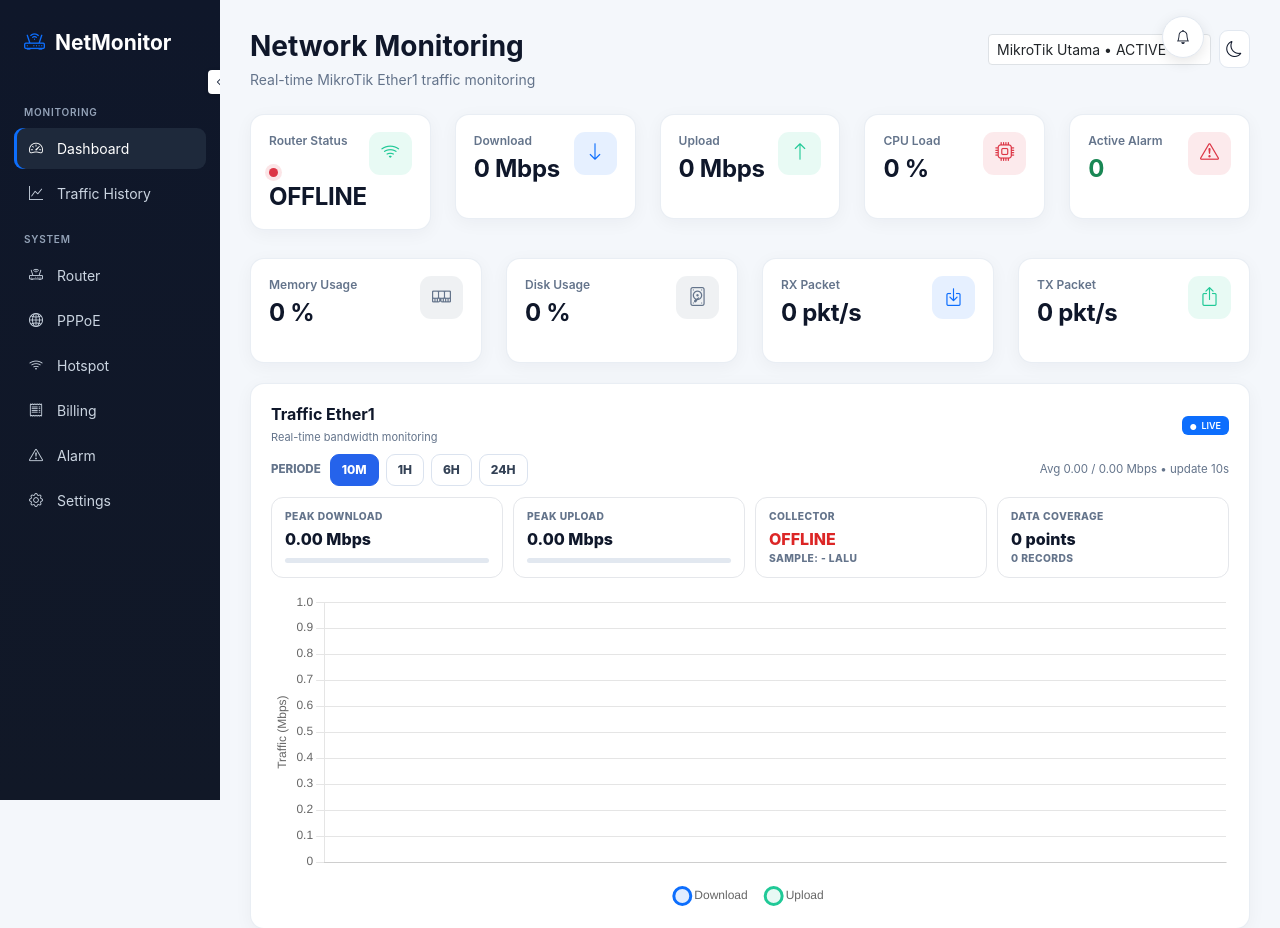
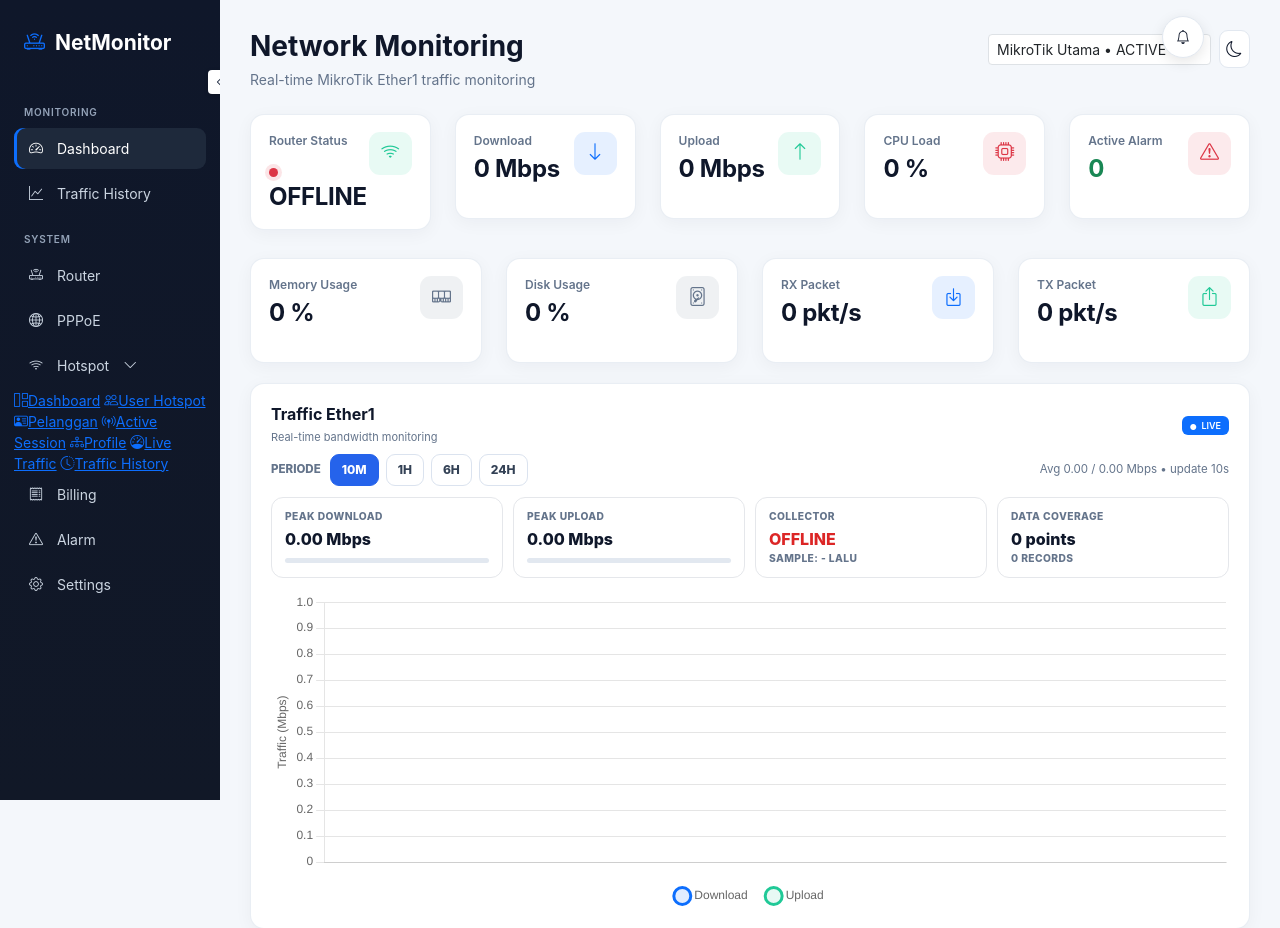
Before and after one commit to ryanby7889-cpu/NetworkMonitor, a PHP site: page /NetworkMonitor/dashboard/index.php in a window 1280 px wide. Shown: the top 928 px of the page. Run offline with PHP 8.4, Linux system fonts and the light colour scheme; data comes from the database, SQL or seed files in the repository; data that the repository does not hold is empty.

Commit message:
Add Hotspot submenu navigation

```diff
--- a/includes/sidebar.php
+++ b/includes/sidebar.php
@@ -1,88 +1,38 @@
 <?php
 $activeMenu = $activeMenu ?? '';
+$hotspotView = $hotspotView ?? '';
 ?>
 
 <div class="sidebar" id="netSidebar">
-    <div class="logo">
-        <i class="bi bi-router"></i>
-        <span>NetMonitor</span>
+    <div class="logo"><i class="bi bi-router"></i><span>NetMonitor</span></div>
+    <button type="button" class="sidebar-toggle" id="sidebarToggle" title="Show / Hide Sidebar" aria-label="Show / Hide Sidebar" aria-expanded="true"><i class="bi bi-chevron-left"></i></button>
+    <div class="menu-title"><span>Monitoring</span></div>
+    <a href="../dashboard/index.php" class="menu-item <?= $activeMenu === 'dashboard' ? 'active' : '' ?>" title="Dashboard"><i class="bi bi-speedometer2"></i><span>Dashboard</span></a>
+    <a href="../traffic/index.php" class="menu-item <?= $activeMenu === 'traffic' ? 'active' : '' ?>" title="Traffic History"><i class="bi bi-graph-up"></i><span>Traffic History</span></a>
+    <div class="menu-title"><span>System</span></div>
+    <a href="../router/index.php" class="menu-item <?= $activeMenu === 'router' ? 'active' : '' ?>" title="Router"><i class="bi bi-router"></i><span>Router</span></a>
+    <a href="../pppoe/index.php" class="menu-item <?= $activeMenu === 'pppoe' ? 'active' : '' ?>" title="PPPoE"><i class="bi bi-globe2"></i><span>PPPoE</span></a>
+    <div class="hotspot-menu <?= $activeMenu === 'hotspot' ? 'open' : '' ?>">
+        <a href="../hotspot/" class="menu-item hotspot-parent <?= $activeMenu === 'hotspot' ? 'active' : '' ?>" title="Hotspot"><i class="bi bi-wifi"></i><span>Hotspot</span><i class="bi bi-chevron-down hotspot-chevron"></i></a>
+        <div class="hotspot-submenu">
+            <a href="../hotspot/" class="<?= $hotspotView === 'dashboard' || $hotspotView === '' ? 'active' : '' ?>"><i class="bi bi-grid-1x2"></i><span>Dashboard</span></a>
+            <a href="../hotspot/users.php" class="<?= $hotspotView === 'users' ? 'active' : '' ?>"><i class="bi bi-people"></i><span>User Hotspot</span></a>
+            <a href="../hotspot/customers.php" class="<?= $hotspotView === 'customers' ? 'active' : '' ?>"><i class="bi bi-person-vcard"></i><span>Pelanggan</span></a>
+            <a href="../hotspot/active.php" class="<?= $hotspotView === 'active' ? 'active' : '' ?>"><i class="bi bi-broadcast-pin"></i><span>Active Session</span></a>
+            <a href="../hotspot/profiles.php" class="<?= $hotspotView === 'profiles' ? 'active' : '' ?>"><i class="bi bi-diagram-3"></i><span>Profile</span></a>
+            <a href="../hotspot/traffic.php" class="<?= $hotspotView === 'traffic' ? 'active' : '' ?>"><i class="bi bi-speedometer"></i><span>Live Traffic</span></a>
+            <a href="../hotspot/history.php" class="<?= $hotspotView === 'history' ? 'active' : '' ?>"><i class="bi bi-clock-history"></i><span>Traffic History</span></a>
+        </div>
     </div>
-
-    <button type="button" class="sidebar-toggle" id="sidebarToggle" title="Show / Hide Sidebar" aria-label="Show / Hide Sidebar" aria-expanded="true">
-        <i class="bi bi-chevron-left"></i>
-    </button>
-
-    <div class="menu-title"><span>Monitoring</span></div>
-
-    <a href="../dashboard/index.php" class="menu-item <?= $activeMenu === 'dashboard' ? 'active' : '' ?>" title="Dashboard">
-        <i class="bi bi-speedometer2"></i>
-        <span>Dashboard</span>
-    </a>
-
-    <a href="../traffic/index.php" class="menu-item <?= $activeMenu === 'traffic' ? 'active' : '' ?>" title="Traffic History">
-        <i class="bi bi-graph-up"></i>
-        <span>Traffic History</span>
-    </a>
-
-    <div class="menu-title"><span>System</span></div>
-
-    <a href="../router/index.php" class="menu-item <?= $activeMenu === 'router' ? 'active' : '' ?>" title="Router">
-        <i class="bi bi-router"></i>
-        <span>Router</span>
-    </a>
-
-    <a href="../pppoe/index.php" class="menu-item <?= $activeMenu === 'pppoe' ? 'active' : '' ?>" title="PPPoE">
-        <i class="bi bi-globe2"></i>
-        <span>PPPoE</span>
-    </a>
-
-    <a href="../hotspot/" class="menu-item <?= $activeMenu === 'hotspot' ? 'active' : '' ?>" title="Hotspot">
-        <i class="bi bi-wifi"></i>
-        <span>Hotspot</span>
-    </a>
-
-    <a href="../billing/index.php" class="menu-item <?= $activeMenu === 'billing' ? 'active' : '' ?>" title="Billing">
-        <i class="bi bi-receipt"></i>
-        <span>Billing</span>
-    </a>
-
-    <a href="../alarm/index.php" class="menu-item <?= $activeMenu === 'alarm' ? 'active' : '' ?>" title="Alarm">
-        <i class="bi bi-exclamation-triangle"></i>
-        <span>Alarm</span>
-    </a>
-
-    <a href="../settings/index.php" class="menu-item <?= $activeMenu === 'settings' ? 'active' : '' ?>" title="Settings">
-        <i class="bi bi-gear"></i>
-        <span>Settings</span>
-    </a>
+    <a href="../billing/index.php" class="menu-item <?= $activeMenu === 'billing' ? 'active' : '' ?>" title="Billing"><i class="bi bi-receipt"></i><span>Billing</span></a>
+    <a href="../alarm/index.php" class="menu-item <?= $activeMenu === 'alarm' ? 'active' : '' ?>" title="Alarm"><i class="bi bi-exclamation-triangle"></i><span>Alarm</span></a>
+    <a href="../settings/index.php" class="menu-item <?= $activeMenu === 'settings' ? 'active' : '' ?>" title="Settings"><i class="bi bi-gear"></i><span>Settings</span></a>
 </div>
 
 <script>
-document.addEventListener("DOMContentLoaded", function () {
-    const sidebar = document.getElementById("netSidebar");
-    const toggle = document.getElementById("sidebarToggle");
-    if (!sidebar || !toggle) return;
-
-    const STORAGE_KEY = "netmonitor_sidebar";
-
-    function setSidebarState(collapsed) {
-        sidebar.classList.toggle("collapsed", collapsed);
-        toggle.setAttribute("aria-expanded", collapsed ? "false" : "true");
-        localStorage.setItem(STORAGE_KEY, collapsed ? "collapsed" : "expanded");
-    }
-
-    const savedState = localStorage.getItem(STORAGE_KEY);
-    if (savedState === "collapsed") {
-        sidebar.classList.add("collapsed");
-        toggle.setAttribute("aria-expanded", "false");
-    }
-
-    toggle.addEventListener("click", function () {
-        setSidebarState(!sidebar.classList.contains("collapsed"));
-    });
-});
+window.HOTSPOT_VIEW=<?= json_encode($hotspotView,JSON_UNESCAPED_UNICODE|JSON_UNESCAPED_SLASHES) ?>;
+document.addEventListener("DOMContentLoaded",function(){const sidebar=document.getElementById("netSidebar"),toggle=document.getElementById("sidebarToggle");if(!sidebar||!toggle)return;const key="netmonitor_sidebar";function setState(c){sidebar.classList.toggle("collapsed",c);toggle.setAttribute("aria-expanded",c?"false":"true");localStorage.setItem(key,c?"collapsed":"expanded")}if(localStorage.getItem(key)==="collapsed"){sidebar.classList.add("collapsed");toggle.setAttribute("aria-expanded","false")}toggle.addEventListener("click",()=>setState(!sidebar.classList.contains("collapsed")));const parent=sidebar.querySelector(".hotspot-parent");if(parent)parent.addEventListener("click",function(e){if(sidebar.classList.contains("collapsed")){e.preventDefault();sidebar.classList.remove("collapsed");setState(false)}})});
 </script>
 
-<!-- Global alarm notification + Dashboard PRO v4. -->
 <script src="../assets/js/alarm_notification.js?v=1"></script>
 <script src="../assets/js/dashboard_pro4.js?v=4"></script>
```
